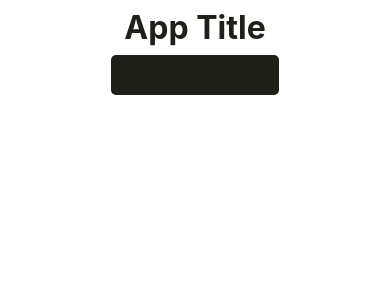
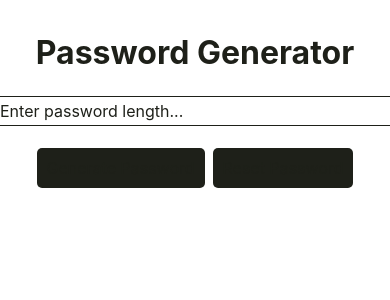
Before and after one commit to 007tickooayush/password_generator, a React Native app: screen / in a window 390 px wide. Shown: the top 300 px of the page. Built offline with nearby package versions, Linux system fonts and the light colour scheme.

Commit message:
initialized basic form format+added basic form styles+added react-native Formik components

```diff
--- a/App.tsx
+++ b/App.tsx
@@ -1,14 +1,17 @@
-import { View, Text, SafeAreaView, ScrollView, TouchableOpacity } from 'react-native'
+import { View, Text, SafeAreaView, ScrollView, TouchableOpacity, TextInput, Button } from 'react-native'
 import React, { useState } from 'react'
 import { styles } from './_utils/styles';
-import { getSchemeBasedColor } from './_utils/utils';
+import { generatePasswordStr, getSchemeBasedColor } from './_utils/utils';
+import { Form, Formik } from 'formik';
+import { PasswordSchema } from './_utils/schema';
 
-const App = () : React.JSX.Element => {
+const App = (): React.JSX.Element => {
 	const [password, setPassword] = useState<string>('');
 	const [isPasswordGenerated, setIsPasswordGenerated] = useState<boolean>(false);
 	const [lowercase, setLowercase] = useState<boolean>(true);
 	const [uppercase, setUppercase] = useState<boolean>(true);
-	const [setsymbols, setSetsymbols] = useState<boolean>(true);
+	const [numbers, setNumbers] = useState<boolean>(true);
+	const [symbols, setSymbols] = useState<boolean>(true);
 
 	return (
 		<SafeAreaView>
@@ -16,14 +19,63 @@ const App = () : React.JSX.Element => {
 				<View style={[styles.container]}>
 					<View style={[styles.header]}>
 						<Text style={[styles.headingText]}>
-							App Title
+							Password Generator
 						</Text>
 					</View>
-					<TouchableOpacity style={[styles.button]}>
-						<Text style={[styles.buttonText]}>
-							Generate Password
-						</Text>
-					</TouchableOpacity>
+					<Formik
+						initialValues={{ passwordLength: '' }}
+						onSubmit={(values) => {
+							console.log(values);
+							let result = generatePasswordStr(+values.passwordLength, uppercase, lowercase, numbers, symbols);
+							console.log('result :>> ', result);
+						}}
+						validationSchema={PasswordSchema}
+					>
+						{({
+							handleChange,
+							handleBlur,
+							handleSubmit,
+							errors,
+							touched,
+							isValid,
+							handleReset,
+							values
+						}) => (
+							<View style={styles.formContainer}>
+								<View style={styles.inputContainer}>
+									<View style={styles.inputHolder}>
+										<TextInput
+											style={[styles.inputBar, styles.normalText]}
+											value={values.passwordLength}
+											onChangeText={handleChange('passwordLength')}
+											placeholder='Enter password length...'
+											keyboardType='numeric'
+										/>
+									</View>
+									<View style={styles.inputHolder}></View>
+									<View style={styles.inputHolder}></View>
+									<View style={styles.inputHolder}></View>
+									<View style={styles.inputHolder}></View>
+								</View>
+
+								<View style={styles.actionsContainer}>
+									<TouchableOpacity style={[styles.button]}>
+										<Text style={[styles.buttonText]}>
+											Generate Password
+										</Text>
+									</TouchableOpacity>
+									<TouchableOpacity style={[styles.button]}>
+										<Text style={[styles.buttonText]}>
+											Reset Password
+										</Text>
+									</TouchableOpacity>
+								</View>
+
+
+							</View>
+						)}
+
+					</Formik>
 				</View>
 			</ScrollView>
 		</SafeAreaView>
--- a/_utils/styles.ts
+++ b/_utils/styles.ts
@@ -31,9 +31,43 @@ export const styles = StyleSheet.create({
         backgroundColor: color,
         padding: 10,
         borderRadius: 5,
+        margin: 4,
     },
     buttonText: {
         color: getSchemeBasedColor(true),
         fontSize: 16,
     },
+    formContainer: {
+        flex: 1,
+        justifyContent: 'center',
+        alignItems: 'center',
+        flexDirection: 'column',
+    },
+    inputBar: {
+        borderWidth: 1,
+        borderColor: color,
+        borderRadius: 5,
+        width: 400,
+        padding: 4,
+    },
+    inputContainer: {
+        flex: 1,
+        justifyContent: 'space-around',
+        alignItems: 'center',
+        margin: 2
+    },
+    inputHolder: {
+        flex: 1,
+        justifyContent: 'center',
+        alignItems: 'center',
+        margin: 4,
+    },
+    actionsContainer: {
+        flex: 1,
+        justifyContent: 'space-between',
+        alignItems: 'center',
+        flexDirection: 'row',
+        padding: 4,
+        margin: 4,
+    },
 });
```
